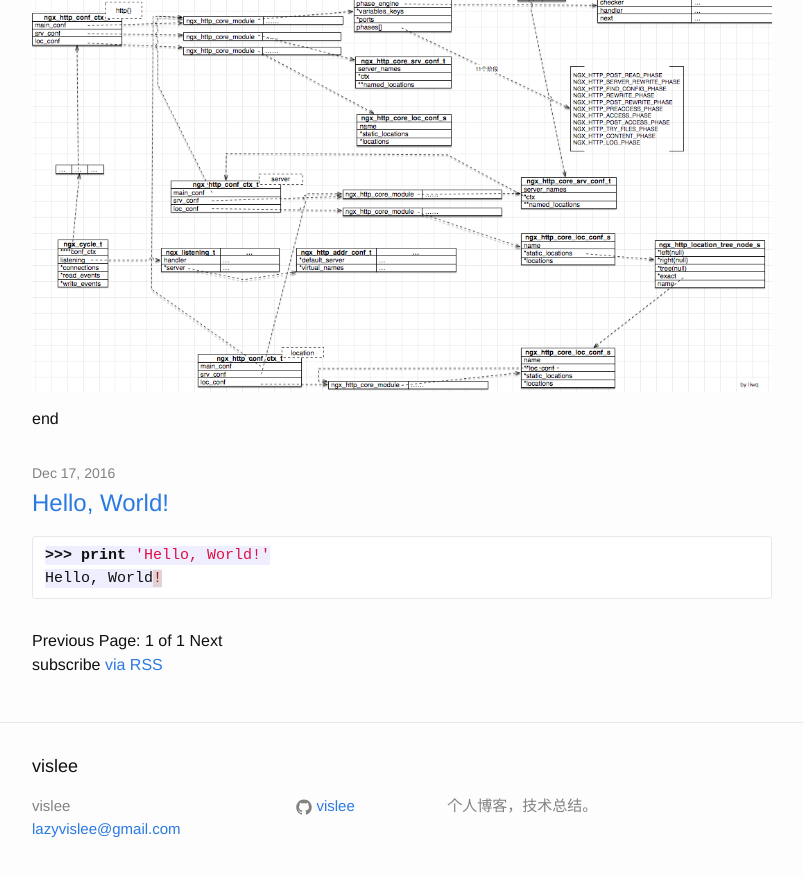
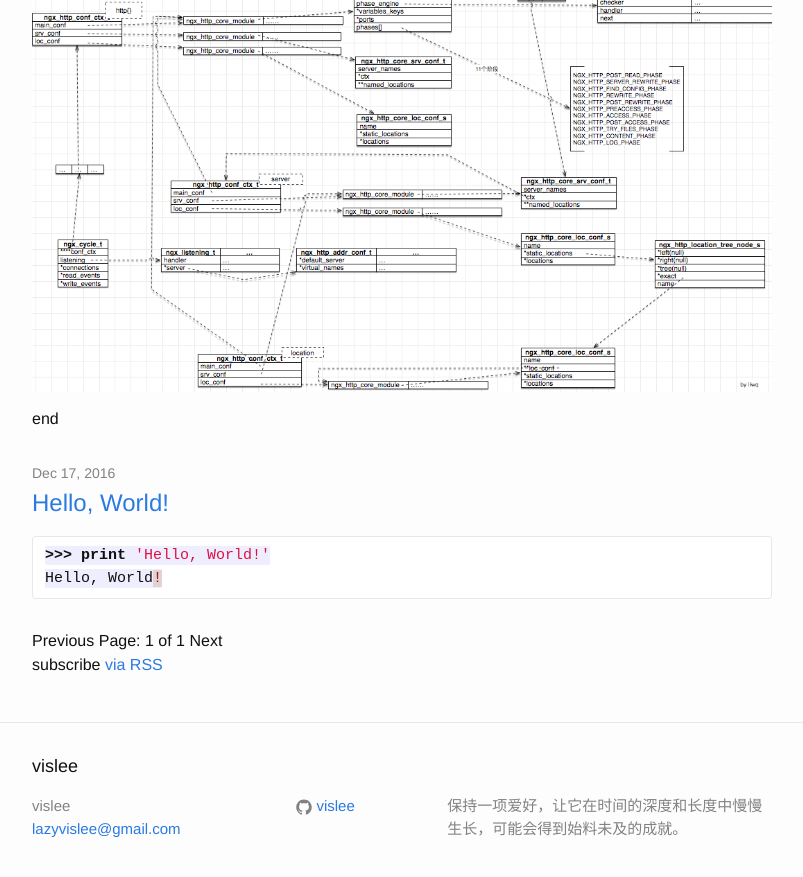
Before and after one commit to vislee/vislee.github.io, a Jekyll site: the page built from index.html, in a window 1280 px wide and 900 px high, scrolled down 4569 px. Shown: the top 877 px of the window, without its empty margins (238-1041 px from the left). Built offline with Jekyll 4.4.1, drawn with Linux system fonts in a browser that asks for light colours; Markdown is read by kramdown in place of the engine named in the settings; the list of posts is cut into pages by our own code.

Commit message:
modify desc

```diff
--- a/_config.yml
+++ b/_config.yml
@@ -1,7 +1,7 @@
 title: vislee
 email: lazyvislee@gmail.com
 description: >
-  个人博客，技术总结。
+  保持一项爱好，让它在时间的深度和长度中慢慢生长，可能会得到始料未及的成就。
 baseurl: ""
 url: "https://vislee.github.io"
 github_username: vislee
```
